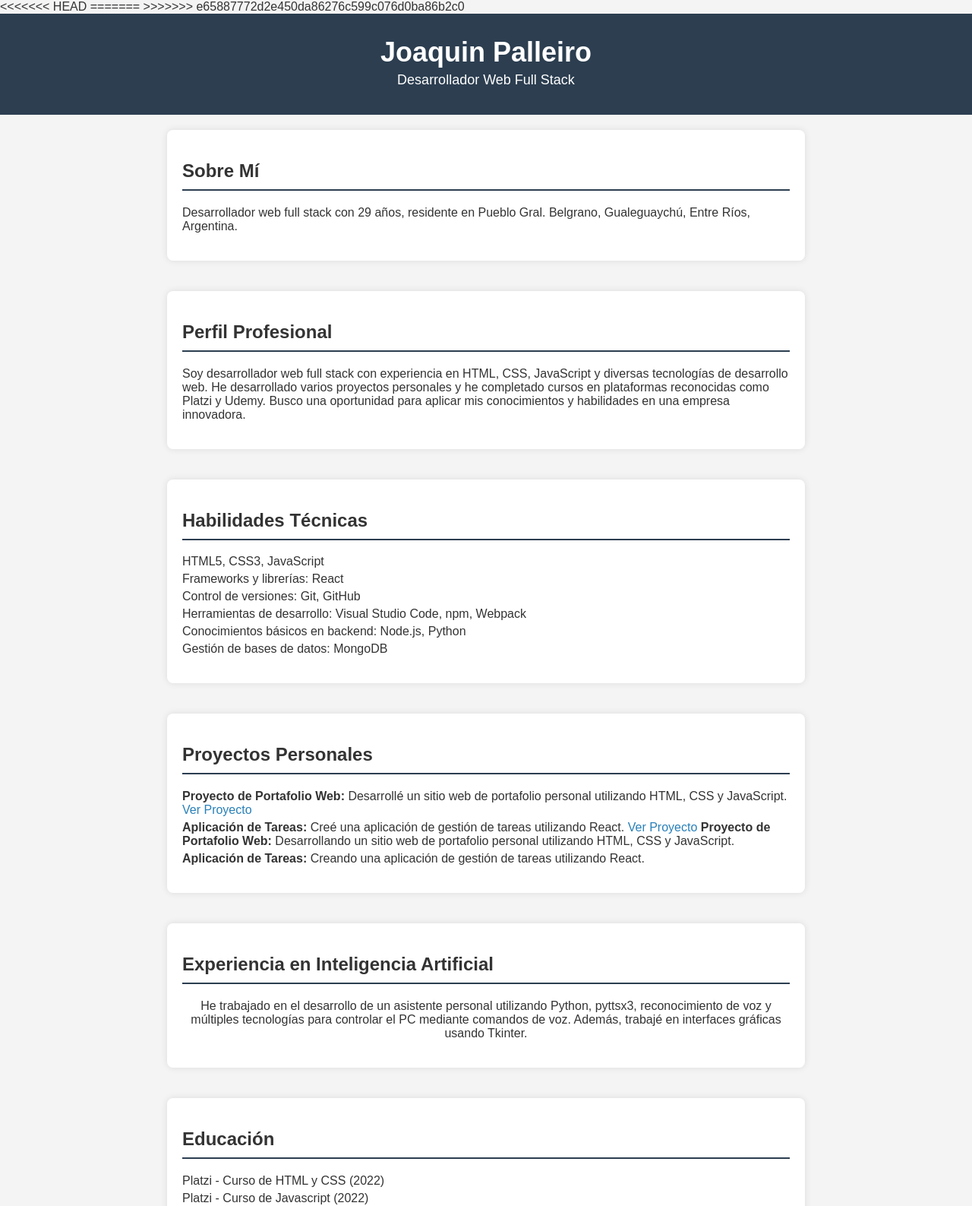
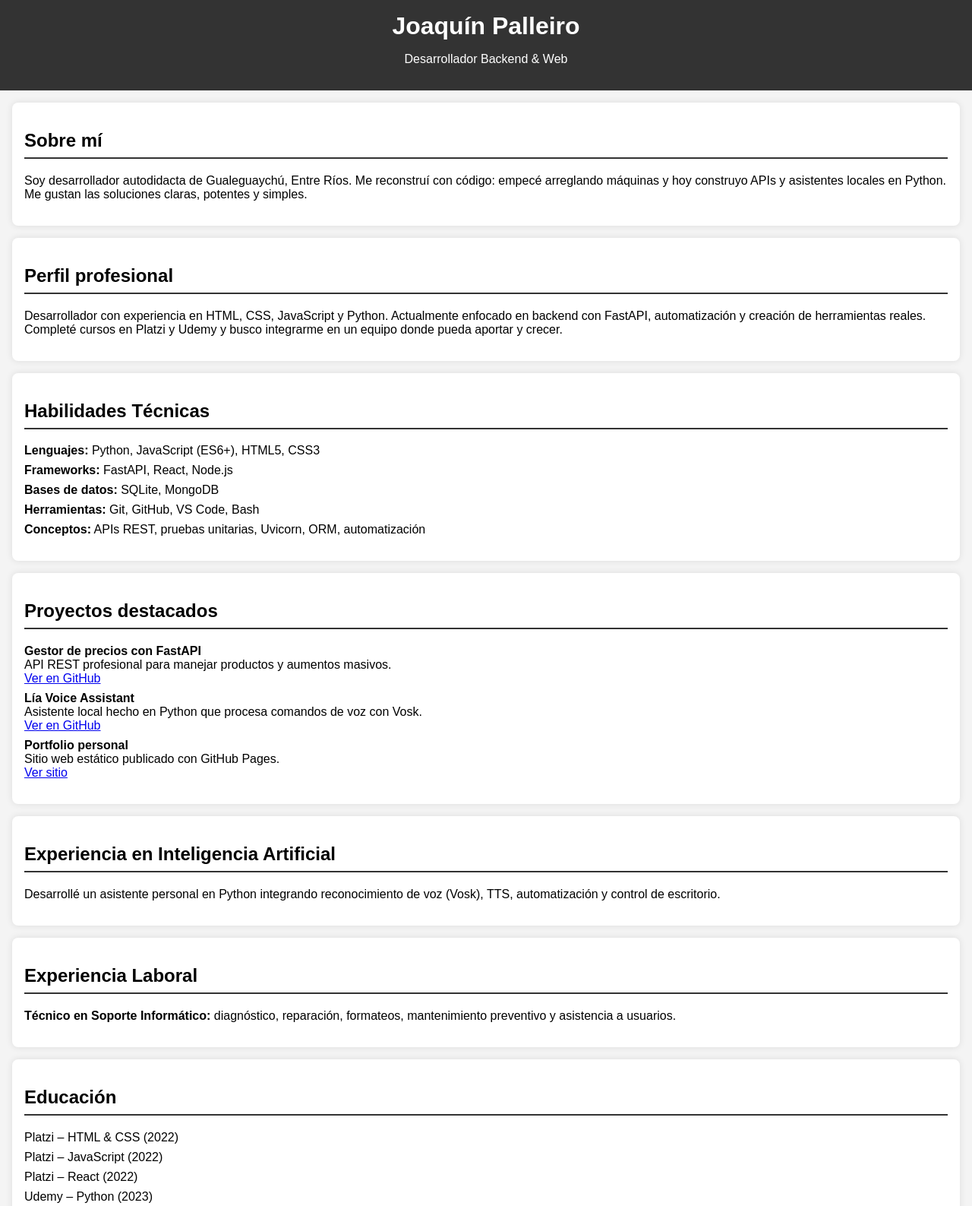
Before and after one commit to PalleiroJoaquin/cv-joaquin-palleiro, a plain HTML site: page index.html in a window 1280 px wide. Shown: the top 1587 px of the page at 76% size. Drawn offline with Linux system fonts and the light colour scheme.

Commit message:
Actualizo diseño moderno del CV

```diff
--- a/index.html
+++ b/index.html
@@ -3,168 +3,97 @@
 <head>
     <meta charset="UTF-8">
     <meta name="viewport" content="width=device-width, initial-scale=1.0">
-    <title>Currículum - Joaquin Palleiro</title>
+    <title>Currículum - Joaquín Palleiro</title>
     <link rel="stylesheet" href="styles.css">
-<<<<<<< HEAD
-    <style>
-        body {
-            font-family: 'Arial', sans-serif;
-            margin: 0;
-            padding: 0;
-            background-color: #f4f4f4;
-            color: #333;
-        }
-        header {
-            background-color: #2c3e50;
-            color: white;
-            text-align: center;
-            padding: 30px 0;
-        }
-        header h1 {
-            font-size: 36px;
-            margin: 0;
-        }
-        header p {
-            font-size: 18px;
-            margin: 5px 0;
-        }
-        #about, #profile, #skills, #projects, #education, #experience, #ai-experience, #contact {
-            background-color: white;
-            margin: 20px auto;
-            padding: 20px;
-            width: 90%;
-            max-width: 800px;
-            box-shadow: 0 0 10px rgba(0, 0, 0, 0.1);
-            font-size: 16px;
-        }
-        h2 {
-            font-size: 24px;
-            border-bottom: 2px solid #2c3e50;
-            padding-bottom: 10px;
-        }
-        ul {
-            list-style: none;
-            padding: 0;
-        }
-        ul li {
-            margin: 5px 0;
-        }
-        a {
-            color: #2980b9;
-            text-decoration: none;
-        }
-        a:hover {
-            text-decoration: underline;
-        }
-        footer {
-            text-align: center;
-            margin: 20px 0;
-            font-size: 14px;
-        }
-        #ai-experience p {
-            text-align: center;
-            font-size: 16px; /* Asegura que el tamaño de la fuente coincida con el resto */
-        }
-    </style>
-=======
->>>>>>> e65887772d2e450da86276c599c076d0ba86b2c0
 </head>
-<body>
-    <header>
-        <h1>Joaquin Palleiro</h1>
-        <p>Desarrollador Web Full Stack</p>
+
+<body class="cv-body">
+
+    <header class="cv-header">
+        <h1>Joaquín Palleiro</h1>
+        <p>Desarrollador Backend & Web</p>
     </header>
 
-    <section id="about">
-        <h2>Sobre Mí</h2>
-        <p>Desarrollador web full stack con 29 años, residente en Pueblo Gral. Belgrano, Gualeguaychú, Entre Ríos, Argentina.</p>
+    <main class="cv-container">
+
+        <section class="cv-card">
+            <h2>Sobre mí</h2>
+            <p>Soy desarrollador autodidacta de Gualeguaychú, Entre Ríos. Me reconstruí con código: empecé arreglando máquinas y hoy construyo APIs y asistentes locales en Python. Me gustan las soluciones claras, potentes y simples.</p>
         </section>
 
-    <section id="profile">
-        <h2>Perfil Profesional</h2>
-        <p>
-            Soy desarrollador web full stack con experiencia en HTML, CSS, JavaScript y diversas tecnologías de desarrollo web. He desarrollado varios proyectos personales
-            y he completado cursos en plataformas reconocidas como Platzi y Udemy. Busco una oportunidad para aplicar mis conocimientos
-            y habilidades en una empresa innovadora.
-        </p>
+        <section class="cv-card">
+            <h2>Perfil profesional</h2>
+            <p>Desarrollador con experiencia en HTML, CSS, JavaScript y Python. Actualmente enfocado en backend con FastAPI, automatización y creación de herramientas reales. Completé cursos en Platzi y Udemy y busco integrarme en un equipo donde pueda aportar y crecer.</p>
         </section>
 
-    <section id="skills">
+        <section class="cv-card">
             <h2>Habilidades Técnicas</h2>
             <ul>
-            <li>HTML5, CSS3, JavaScript</li>
-            <li>Frameworks y librerías: React</li>
-            <li>Control de versiones: Git, GitHub</li>
-            <li>Herramientas de desarrollo: Visual Studio Code, npm, Webpack</li>
-            <li>Conocimientos básicos en backend: Node.js, Python</li>
-            <li>Gestión de bases de datos: MongoDB</li>
+                <li><strong>Lenguajes:</strong> Python, JavaScript (ES6+), HTML5, CSS3</li>
+                <li><strong>Frameworks:</strong> FastAPI, React, Node.js</li>
+                <li><strong>Bases de datos:</strong> SQLite, MongoDB</li>
+                <li><strong>Herramientas:</strong> Git, GitHub, VS Code, Bash</li>
+                <li><strong>Conceptos:</strong> APIs REST, pruebas unitarias, Uvicorn, ORM, automatización</li>
             </ul>
         </section>
 
-    <section id="projects">
-        <h2>Proyectos Personales</h2>
-        <ul>
+        <section class="cv-card">
+            <h2>Proyectos destacados</h2>
+            <ul class="project-list">
+
                 <li>
+                    <strong>Gestor de precios con FastAPI</strong><br>
+                    API REST profesional para manejar productos y aumentos masivos.<br>
+                    <a href="https://github.com/PalleiroJoaquin/Gestor-de-precios-con-FastAPI" target="_blank">Ver en GitHub</a>
+                </li>
 
-                <strong>Proyecto de Portafolio Web:</strong> Desarrollé un sitio web de portafolio personal utilizando HTML, CSS y JavaScript.
-                <a href="https://tu-usuario.github.io/portafolio" target="_blank">Ver Proyecto</a>
+                <li>
+                    <strong>Lía Voice Assistant</strong><br>
+                    Asistente local hecho en Python que procesa comandos de voz con Vosk.<br>
+                    <a href="https://github.com/PalleiroJoaquin/lia-voice-assistant" target="_blank">Ver en GitHub</a>
                 </li>
+
                 <li>
-                <strong>Aplicación de Tareas:</strong> Creé una aplicación de gestión de tareas utilizando React.
-                <a href="https://github.com/tu-usuario/tareas-app" target="_blank">Ver Proyecto</a>
+                    <strong>Portfolio personal</strong><br>
+                    Sitio web estático publicado con GitHub Pages.<br>
+                    <a href="https://palleirojoaquin.github.io/Portfolio/" target="_blank">Ver sitio</a>
+                </li>
 
-                <strong>Proyecto de Portafolio Web:</strong> Desarrollando un sitio web de portafolio personal utilizando HTML, CSS y JavaScript.
-
-            </li>
-            <li>
-                <strong>Aplicación de Tareas:</strong> Creando una aplicación de gestión de tareas utilizando React.
-
-
-            </li>
             </ul>
         </section>
 
-
-    <section id="ai-experience">
+        <section class="cv-card">
             <h2>Experiencia en Inteligencia Artificial</h2>
-        <p>
-            He trabajado en el desarrollo de un asistente personal utilizando Python, pyttsx3, reconocimiento de voz y múltiples tecnologías para controlar el PC mediante comandos de voz. Además, trabajé en interfaces gráficas usando Tkinter.
-        </p>
+            <p>Desarrollé un asistente personal en Python integrando reconocimiento de voz (Vosk), TTS, automatización y control de escritorio.</p>
         </section>
 
+        <section class="cv-card">
+            <h2>Experiencia Laboral</h2>
+            <p><strong>Técnico en Soporte Informático:</strong> diagnóstico, reparación, formateos, mantenimiento preventivo y asistencia a usuarios.</p>
+        </section>
 
-
-    <section id="education">
+        <section class="cv-card">
             <h2>Educación</h2>
             <ul>
-            <li>Platzi - Curso de HTML y CSS (2022)</li>
-            <li>Platzi - Curso de Javascript (2022)</li>
-            <li>Platzi - Curso de React (2022)</li>
-            <li>Platzi - Curso de Nodejs (2022)</li>
-            <li>Udemy - Curso de Python (2023)</li>
-            <li>Udemy - Curso de MongoDB (2023)</li>
+                <li>Platzi – HTML & CSS (2022)</li>
+                <li>Platzi – JavaScript (2022)</li>
+                <li>Platzi – React (2022)</li>
+                <li>Udemy – Python (2023)</li>
+                <li>Udemy – MongoDB (2023)</li>
             </ul>
         </section>
 
-    <section id="experience">
-        <h2>Experiencia Laboral</h2>
-        <p>
-            <strong>Técnico en Soporte Informático</strong> en Gualeguaychú, y alrededores. Responsable de diagnóstico y
-            reparación de problemas de software, instalación y configuración de sistemas operativos, asistencia técnica a usuarios y
-            mantenimiento preventivo de sistemas informáticos.
-        </p>
+        <section class="cv-card">
+            <h2>Contacto</h2>
+            <p>Email: palleirojoaquin04@gmail.com</p>
+            <p>Teléfono: +54 9 3446 375100</p>
         </section>
 
-    <section id="contact">
-        <h2>Contacto</h2>
-        <p>Email: palleirojoaquin04@gmail.com</p>
-        <p>Teléfono: 3446-375100</p>
-    </section>
+    </main>
 
-    <footer>
-        <p>&copy; 2024 Joaquin Palleiro</p>
+    <footer class="cv-footer">
+        <p>&copy; 2025 Joaquín Palleiro</p>
     </footer>
 
-    <script src="script.js"></script>
 </body>
 </html>
```
Lines whose indentation alone changed are shown as unchanged.
